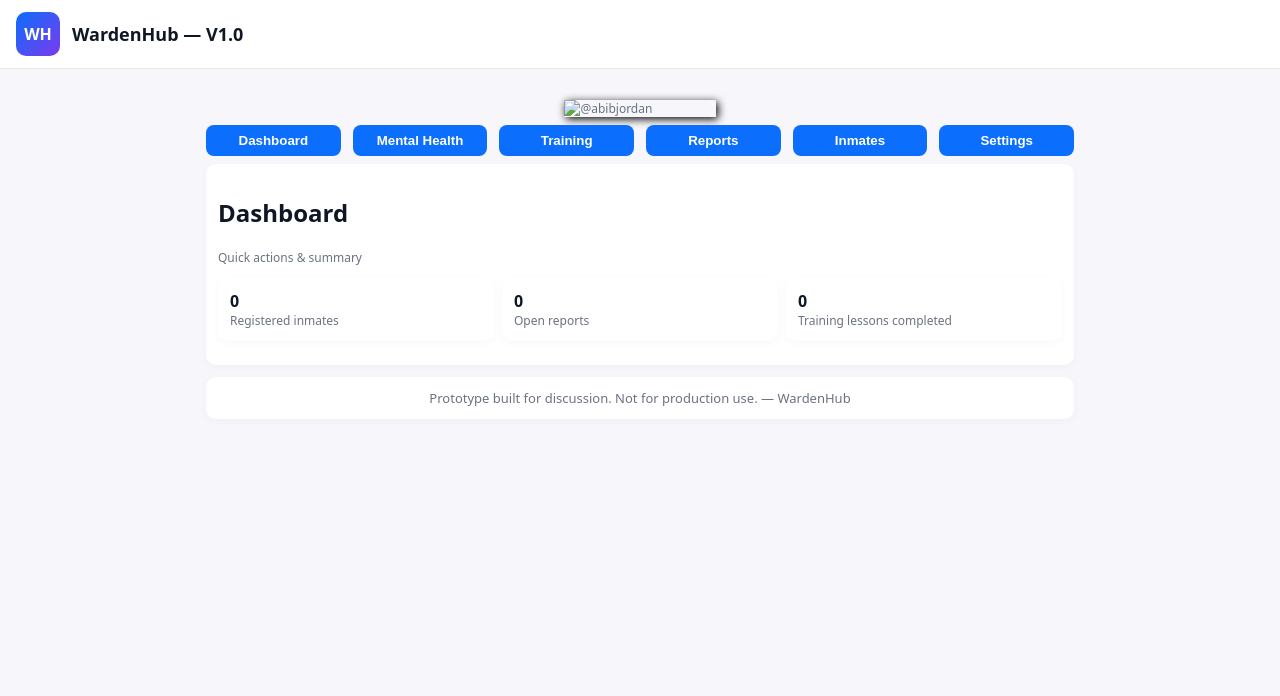
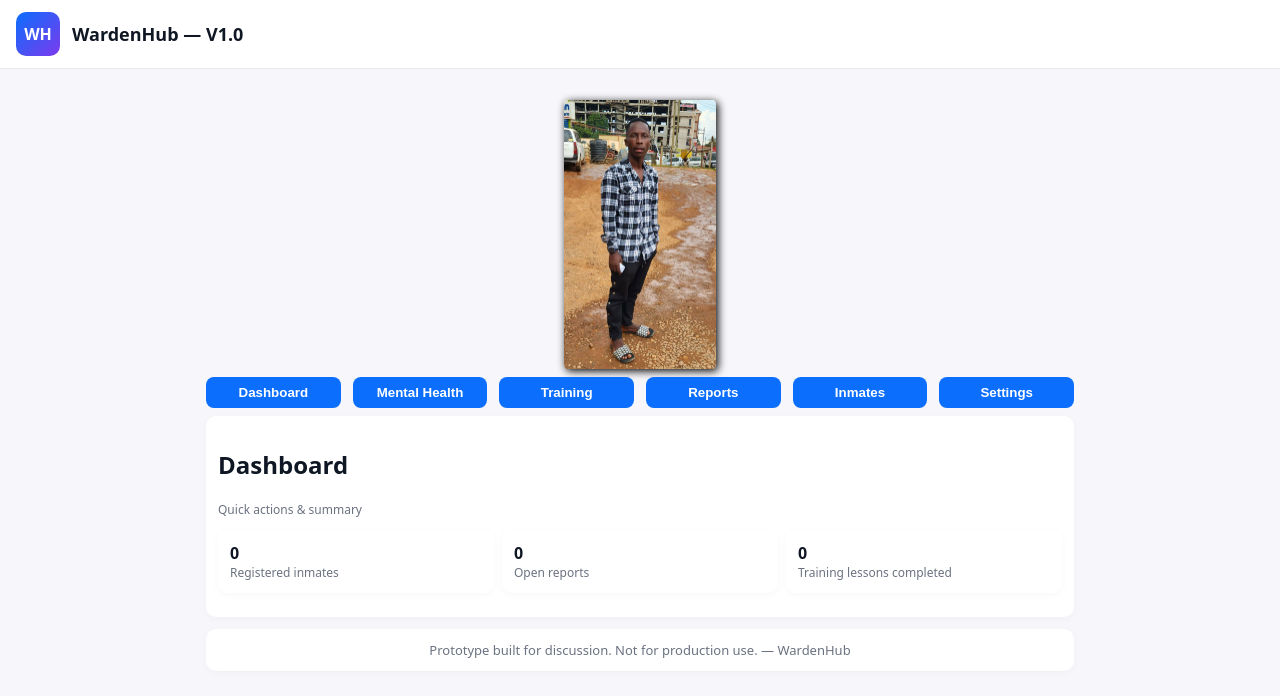
Before and after one commit to KayanjaJohn/new, a plain HTML site: page index.html in a window 1280 px wide. Drawn offline with Linux system fonts and the light colour scheme.

Commit message:
Update image source path in index.html

```diff
--- a/index.html
+++ b/index.html
@@ -41,7 +41,7 @@
 
   <main>
     <div class="tiny">
-     <img style=" margin:0 auto; width:4cm; length:1cm; border-radius:2%; box-shadow:2px 2px 8px black;" src="../img/abibjordan.jpg" alt="@abibjordan"/>
+     <img style=" margin:0 auto; width:4cm; length:1cm; border-radius:2%; box-shadow:2px 2px 8px black;" src="abibjordan.jpg" alt="@abibjordan"/>
     </div>
     <nav>
       <button class="btn" data-nav="dashboard">Dashboard</button>
```
